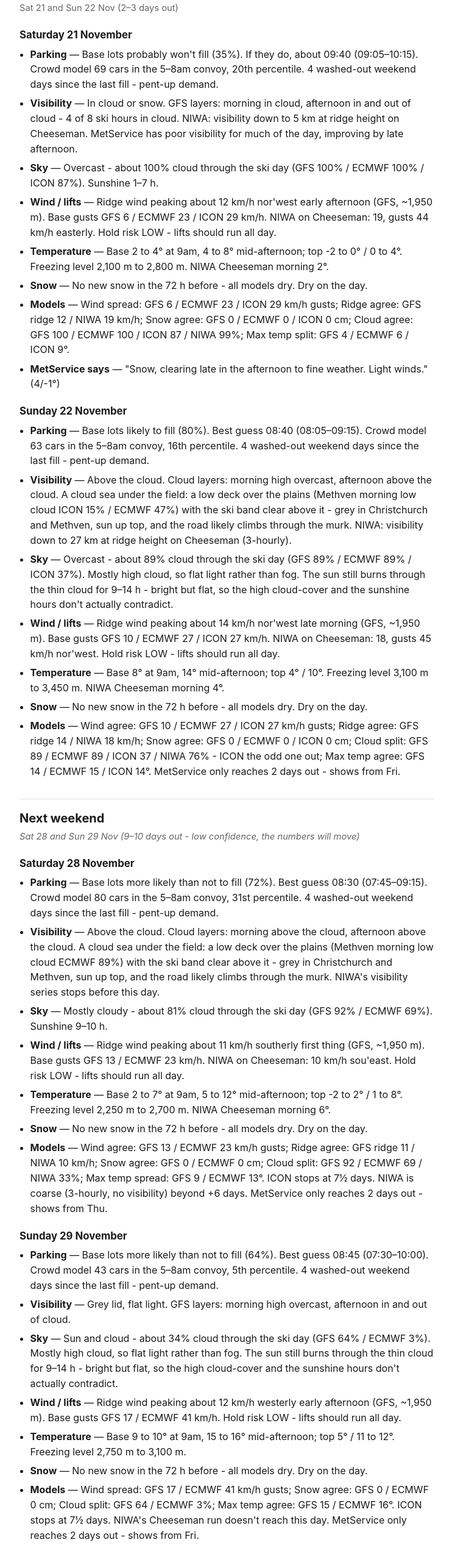
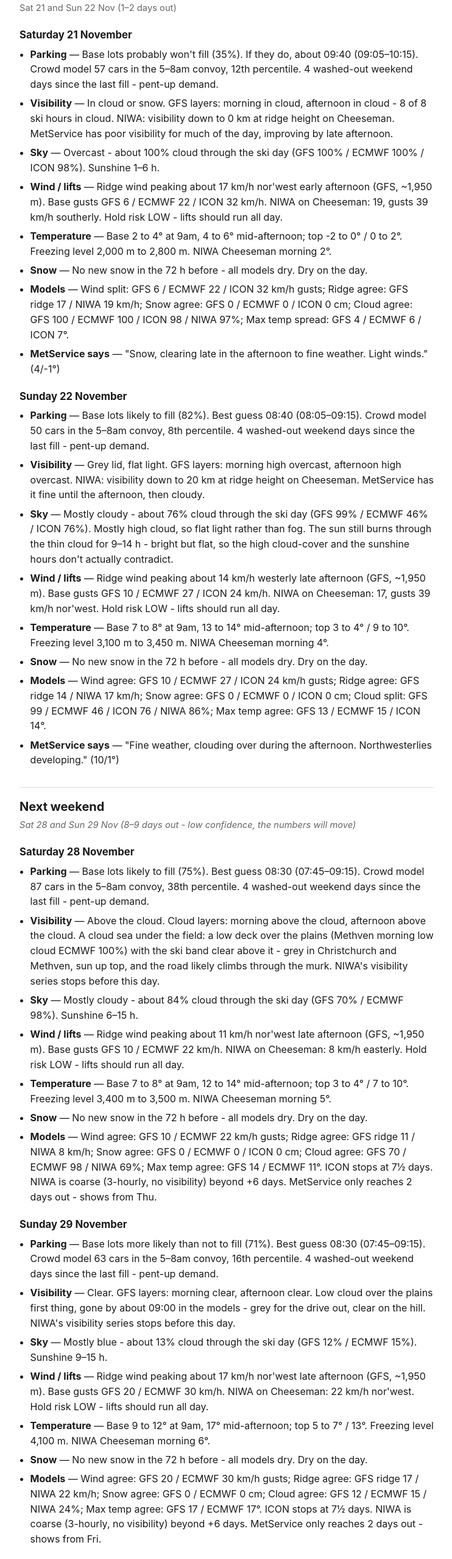
Before and after one commit to dhw52/mt-hutt-weather, a plain HTML site: page index.html in a window 1280 px wide. Shown: the part 240-2797 px from the top of the page at 61% size, without its empty margins (268-1010 px from the left). Drawn offline with Linux system fonts and the light colour scheme.

Commit message:
weekend forecast: 2026-11-19T15:57Z

```diff
--- a/index.html
+++ b/index.html
@@ -23,50 +23,50 @@ ul{padding-left:1.1rem;margin:.3rem 0} li{margin:.4rem 0}
 .lowconf{color:var(--muted);font-style:italic}
 a{color:var(--accent)}</style></head><body><main>
 <h1>Mt Hutt - the next two weekends</h1>
-<p class="meta">Issued Thu 19 Nov 2026, 13:34 NZ. Updated twice a day, about 09:30 and 21:30 NZ, through the season. Next issue about 21:30 Thu 19 Nov - GitHub&#x27;s scheduler sometimes runs a few hours late, but a late issue still pulls the most recent model runs, so the data is current even when the timestamp is not.</p>
-<h2>This weekend</h2><p class="sub">Sat 21 and Sun 22 Nov (2–3 days out)</p>
+<p class="meta">Issued Fri 20 Nov 2026, 04:57 NZ. Updated twice a day, about 09:30 and 21:30 NZ, through the season. Next issue about 09:30 Fri 20 Nov - GitHub&#x27;s scheduler sometimes runs a few hours late, but a late issue still pulls the most recent model runs, so the data is current even when the timestamp is not.</p>
+<h2>This weekend</h2><p class="sub">Sat 21 and Sun 22 Nov (1–2 days out)</p>
 <h3>Saturday 21 November</h3><ul>
-<li><b>Parking</b> — Base lots probably won&#x27;t fill (35%). If they do, about 09:40 (09:05–10:15). Crowd model 69 cars in the 5–8am convoy, 20th percentile. 4 washed-out weekend days since the last fill - pent-up demand.</li>
-<li><b>Visibility</b> — In cloud or snow. GFS layers: morning in cloud, afternoon in and out of cloud - 4 of 8 ski hours in cloud. NIWA: visibility down to 5 km at ridge height on Cheeseman. MetService has poor visibility for much of the day, improving by late afternoon.</li>
-<li><b>Sky</b> — Overcast - about 100% cloud through the ski day (GFS 100% / ECMWF 100% / ICON 87%). Sunshine 1–7 h.</li>
-<li><b>Wind / lifts</b> — Ridge wind peaking about 12 km/h nor&#x27;west early afternoon (GFS, ~1,950 m). Base gusts GFS 6 / ECMWF 23 / ICON 29 km/h. NIWA on Cheeseman: 19, gusts 44 km/h easterly. Hold risk LOW - lifts should run all day.</li>
-<li><b>Temperature</b> — Base 2 to 4° at 9am, 4 to 8° mid-afternoon; top -2 to 0° / 0 to 4°. Freezing level 2,100 m to 2,800 m. NIWA Cheeseman morning 2°.</li>
+<li><b>Parking</b> — Base lots probably won&#x27;t fill (35%). If they do, about 09:40 (09:05–10:15). Crowd model 57 cars in the 5–8am convoy, 12th percentile. 4 washed-out weekend days since the last fill - pent-up demand.</li>
+<li><b>Visibility</b> — In cloud or snow. GFS layers: morning in cloud, afternoon in cloud - 8 of 8 ski hours in cloud. NIWA: visibility down to 0 km at ridge height on Cheeseman. MetService has poor visibility for much of the day, improving by late afternoon.</li>
+<li><b>Sky</b> — Overcast - about 100% cloud through the ski day (GFS 100% / ECMWF 100% / ICON 98%). Sunshine 1–6 h.</li>
+<li><b>Wind / lifts</b> — Ridge wind peaking about 17 km/h nor&#x27;west early afternoon (GFS, ~1,950 m). Base gusts GFS 6 / ECMWF 22 / ICON 32 km/h. NIWA on Cheeseman: 19, gusts 39 km/h southerly. Hold risk LOW - lifts should run all day.</li>
+<li><b>Temperature</b> — Base 2 to 4° at 9am, 4 to 6° mid-afternoon; top -2 to 0° / 0 to 2°. Freezing level 2,000 m to 2,800 m. NIWA Cheeseman morning 2°.</li>
 <li><b>Snow</b> — No new snow in the 72 h before - all models dry. Dry on the day.</li>
-<li><b>Models</b> — Wind spread: GFS 6 / ECMWF 23 / ICON 29 km/h gusts; Ridge agree: GFS ridge 12 / NIWA 19 km/h; Snow agree: GFS 0 / ECMWF 0 / ICON 0 cm; Cloud agree: GFS 100 / ECMWF 100 / ICON 87 / NIWA 99%; Max temp split: GFS 4 / ECMWF 6 / ICON 9°.</li>
+<li><b>Models</b> — Wind split: GFS 6 / ECMWF 22 / ICON 32 km/h gusts; Ridge agree: GFS ridge 17 / NIWA 19 km/h; Snow agree: GFS 0 / ECMWF 0 / ICON 0 cm; Cloud agree: GFS 100 / ECMWF 100 / ICON 98 / NIWA 97%; Max temp spread: GFS 4 / ECMWF 6 / ICON 7°.</li>
 <li><b>MetService says</b> — &quot;Snow, clearing late in the afternoon to fine weather. Light winds.&quot; (4/-1°)</li>
 </ul>
 <h3>Sunday 22 November</h3><ul>
-<li><b>Parking</b> — Base lots likely to fill (80%). Best guess 08:40 (08:05–09:15). Crowd model 63 cars in the 5–8am convoy, 16th percentile. 4 washed-out weekend days since the last fill - pent-up demand.</li>
-<li><b>Visibility</b> — Above the cloud. Cloud layers: morning high overcast, afternoon above the cloud. A cloud sea under the field: a low deck over the plains (Methven morning low cloud ICON 15% / ECMWF 47%) with the ski band clear above it - grey in Christchurch and Methven, sun up top, and the road likely climbs through the murk. NIWA: visibility down to 27 km at ridge height on Cheeseman (3-hourly).</li>
-<li><b>Sky</b> — Overcast - about 89% cloud through the ski day (GFS 89% / ECMWF 89% / ICON 37%). Mostly high cloud, so flat light rather than fog. The sun still burns through the thin cloud for 9–14 h - bright but flat, so the high cloud-cover and the sunshine hours don&#x27;t actually contradict.</li>
-<li><b>Wind / lifts</b> — Ridge wind peaking about 14 km/h nor&#x27;west late morning (GFS, ~1,950 m). Base gusts GFS 10 / ECMWF 27 / ICON 27 km/h. NIWA on Cheeseman: 18, gusts 45 km/h nor&#x27;west. Hold risk LOW - lifts should run all day.</li>
-<li><b>Temperature</b> — Base 8° at 9am, 14° mid-afternoon; top 4° / 10°. Freezing level 3,100 m to 3,450 m. NIWA Cheeseman morning 4°.</li>
+<li><b>Parking</b> — Base lots likely to fill (82%). Best guess 08:40 (08:05–09:15). Crowd model 50 cars in the 5–8am convoy, 8th percentile. 4 washed-out weekend days since the last fill - pent-up demand.</li>
+<li><b>Visibility</b> — Grey lid, flat light. GFS layers: morning high overcast, afternoon high overcast. NIWA: visibility down to 20 km at ridge height on Cheeseman. MetService has it fine until the afternoon, then cloudy.</li>
+<li><b>Sky</b> — Mostly cloudy - about 76% cloud through the ski day (GFS 99% / ECMWF 46% / ICON 76%). Mostly high cloud, so flat light rather than fog. The sun still burns through the thin cloud for 9–14 h - bright but flat, so the high cloud-cover and the sunshine hours don&#x27;t actually contradict.</li>
+<li><b>Wind / lifts</b> — Ridge wind peaking about 14 km/h westerly late afternoon (GFS, ~1,950 m). Base gusts GFS 10 / ECMWF 27 / ICON 24 km/h. NIWA on Cheeseman: 17, gusts 39 km/h nor&#x27;west. Hold risk LOW - lifts should run all day.</li>
+<li><b>Temperature</b> — Base 7 to 8° at 9am, 13 to 14° mid-afternoon; top 3 to 4° / 9 to 10°. Freezing level 3,100 m to 3,450 m. NIWA Cheeseman morning 4°.</li>
 <li><b>Snow</b> — No new snow in the 72 h before - all models dry. Dry on the day.</li>
-<li><b>Models</b> — Wind agree: GFS 10 / ECMWF 27 / ICON 27 km/h gusts; Ridge agree: GFS ridge 14 / NIWA 18 km/h; Snow agree: GFS 0 / ECMWF 0 / ICON 0 cm; Cloud split: GFS 89 / ECMWF 89 / ICON 37 / NIWA 76% - ICON the odd one out; Max temp agree: GFS 14 / ECMWF 15 / ICON 14°. MetService only reaches 2 days out - shows from Fri.</li>
+<li><b>Models</b> — Wind agree: GFS 10 / ECMWF 27 / ICON 24 km/h gusts; Ridge agree: GFS ridge 14 / NIWA 17 km/h; Snow agree: GFS 0 / ECMWF 0 / ICON 0 cm; Cloud split: GFS 99 / ECMWF 46 / ICON 76 / NIWA 86%; Max temp agree: GFS 13 / ECMWF 15 / ICON 14°.</li>
+<li><b>MetService says</b> — &quot;Fine weather, clouding over during the afternoon. Northwesterlies developing.&quot; (10/1°)</li>
 </ul>
-<h2>Next weekend</h2><p class="sub lowconf">Sat 28 and Sun 29 Nov (9–10 days out - low confidence, the numbers will move)</p>
+<h2>Next weekend</h2><p class="sub lowconf">Sat 28 and Sun 29 Nov (8–9 days out - low confidence, the numbers will move)</p>
 <h3>Saturday 28 November</h3><ul>
-<li><b>Parking</b> — Base lots more likely than not to fill (72%). Best guess 08:30 (07:45–09:15). Crowd model 80 cars in the 5–8am convoy, 31st percentile. 4 washed-out weekend days since the last fill - pent-up demand.</li>
-<li><b>Visibility</b> — Above the cloud. Cloud layers: morning above the cloud, afternoon above the cloud. A cloud sea under the field: a low deck over the plains (Methven morning low cloud ECMWF 89%) with the ski band clear above it - grey in Christchurch and Methven, sun up top, and the road likely climbs through the murk. NIWA&#x27;s visibility series stops before this day.</li>
-<li><b>Sky</b> — Mostly cloudy - about 81% cloud through the ski day (GFS 92% / ECMWF 69%). Sunshine 9–10 h.</li>
-<li><b>Wind / lifts</b> — Ridge wind peaking about 11 km/h southerly first thing (GFS, ~1,950 m). Base gusts GFS 13 / ECMWF 23 km/h. NIWA on Cheeseman: 10 km/h sou&#x27;east. Hold risk LOW - lifts should run all day.</li>
-<li><b>Temperature</b> — Base 2 to 7° at 9am, 5 to 12° mid-afternoon; top -2 to 2° / 1 to 8°. Freezing level 2,250 m to 2,700 m. NIWA Cheeseman morning 6°.</li>
+<li><b>Parking</b> — Base lots likely to fill (75%). Best guess 08:30 (07:45–09:15). Crowd model 87 cars in the 5–8am convoy, 38th percentile. 4 washed-out weekend days since the last fill - pent-up demand.</li>
+<li><b>Visibility</b> — Above the cloud. Cloud layers: morning above the cloud, afternoon above the cloud. A cloud sea under the field: a low deck over the plains (Methven morning low cloud ECMWF 100%) with the ski band clear above it - grey in Christchurch and Methven, sun up top, and the road likely climbs through the murk. NIWA&#x27;s visibility series stops before this day.</li>
+<li><b>Sky</b> — Mostly cloudy - about 84% cloud through the ski day (GFS 70% / ECMWF 98%). Sunshine 6–15 h.</li>
+<li><b>Wind / lifts</b> — Ridge wind peaking about 11 km/h nor&#x27;west late afternoon (GFS, ~1,950 m). Base gusts GFS 10 / ECMWF 22 km/h. NIWA on Cheeseman: 8 km/h easterly. Hold risk LOW - lifts should run all day.</li>
+<li><b>Temperature</b> — Base 7 to 8° at 9am, 12 to 14° mid-afternoon; top 3 to 4° / 7 to 10°. Freezing level 3,400 m to 3,500 m. NIWA Cheeseman morning 5°.</li>
 <li><b>Snow</b> — No new snow in the 72 h before - all models dry. Dry on the day.</li>
-<li><b>Models</b> — Wind agree: GFS 13 / ECMWF 23 km/h gusts; Ridge agree: GFS ridge 11 / NIWA 10 km/h; Snow agree: GFS 0 / ECMWF 0 cm; Cloud split: GFS 92 / ECMWF 69 / NIWA 33%; Max temp spread: GFS 9 / ECMWF 13°. ICON stops at 7½ days. NIWA is coarse (3-hourly, no visibility) beyond +6 days. MetService only reaches 2 days out - shows from Thu.</li>
+<li><b>Models</b> — Wind agree: GFS 10 / ECMWF 22 km/h gusts; Ridge agree: GFS ridge 11 / NIWA 8 km/h; Snow agree: GFS 0 / ECMWF 0 / ICON 0 cm; Cloud agree: GFS 70 / ECMWF 98 / NIWA 69%; Max temp agree: GFS 14 / ECMWF 11°. ICON stops at 7½ days. NIWA is coarse (3-hourly, no visibility) beyond +6 days. MetService only reaches 2 days out - shows from Thu.</li>
 </ul>
 <h3>Sunday 29 November</h3><ul>
-<li><b>Parking</b> — Base lots more likely than not to fill (64%). Best guess 08:45 (07:30–10:00). Crowd model 43 cars in the 5–8am convoy, 5th percentile. 4 washed-out weekend days since the last fill - pent-up demand.</li>
-<li><b>Visibility</b> — Grey lid, flat light. GFS layers: morning high overcast, afternoon in and out of cloud.</li>
-<li><b>Sky</b> — Sun and cloud - about 34% cloud through the ski day (GFS 64% / ECMWF 3%). Mostly high cloud, so flat light rather than fog. The sun still burns through the thin cloud for 9–14 h - bright but flat, so the high cloud-cover and the sunshine hours don&#x27;t actually contradict.</li>
-<li><b>Wind / lifts</b> — Ridge wind peaking about 12 km/h westerly early afternoon (GFS, ~1,950 m). Base gusts GFS 17 / ECMWF 41 km/h. Hold risk LOW - lifts should run all day.</li>
-<li><b>Temperature</b> — Base 9 to 10° at 9am, 15 to 16° mid-afternoon; top 5° / 11 to 12°. Freezing level 2,750 m to 3,100 m.</li>
+<li><b>Parking</b> — Base lots more likely than not to fill (71%). Best guess 08:30 (07:45–09:15). Crowd model 63 cars in the 5–8am convoy, 16th percentile. 4 washed-out weekend days since the last fill - pent-up demand.</li>
+<li><b>Visibility</b> — Clear. GFS layers: morning clear, afternoon clear. Low cloud over the plains first thing, gone by about 09:00 in the models - grey for the drive out, clear on the hill. NIWA&#x27;s visibility series stops before this day.</li>
+<li><b>Sky</b> — Mostly blue - about 13% cloud through the ski day (GFS 12% / ECMWF 15%). Sunshine 9–15 h.</li>
+<li><b>Wind / lifts</b> — Ridge wind peaking about 17 km/h nor&#x27;west late afternoon (GFS, ~1,950 m). Base gusts GFS 20 / ECMWF 30 km/h. NIWA on Cheeseman: 22 km/h nor&#x27;west. Hold risk LOW - lifts should run all day.</li>
+<li><b>Temperature</b> — Base 9 to 12° at 9am, 17° mid-afternoon; top 5 to 7° / 13°. Freezing level 4,100 m. NIWA Cheeseman morning 6°.</li>
 <li><b>Snow</b> — No new snow in the 72 h before - all models dry. Dry on the day.</li>
-<li><b>Models</b> — Wind spread: GFS 17 / ECMWF 41 km/h gusts; Snow agree: GFS 0 / ECMWF 0 cm; Cloud split: GFS 64 / ECMWF 3%; Max temp agree: GFS 15 / ECMWF 16°. ICON stops at 7½ days. NIWA&#x27;s Cheeseman run doesn&#x27;t reach this day. MetService only reaches 2 days out - shows from Fri.</li>
+<li><b>Models</b> — Wind agree: GFS 20 / ECMWF 30 km/h gusts; Ridge agree: GFS ridge 17 / NIWA 22 km/h; Snow agree: GFS 0 / ECMWF 0 cm; Cloud agree: GFS 12 / ECMWF 15 / NIWA 24%; Max temp agree: GFS 17 / ECMWF 17°. ICON stops at 7½ days. NIWA is coarse (3-hourly, no visibility) beyond +6 days. MetService only reaches 2 days out - shows from Fri.</li>
 </ul>
 <h2>What changed since the last issue</h2><ul>
-<li>Sat 21: visibility mixed → in cloud or snow.</li>
-<li>Sun 22: best guess 08:25 → 08:40, visibility grey lid, flat light → above the cloud.</li>
-<li>Sun 29: visibility mixed → grey lid, flat light.</li>
+<li>Sun 22: visibility above the cloud → grey lid, flat light.</li>
+<li>Sun 29: best guess 08:45 → 08:30, visibility grey lid, flat light → clear.</li>
 </ul><h2>How to read this</h2><ul class="foot">
 <li>Parking is a rule anchored on this season&#x27;s eight observed fills (two weekends by eyewitness), not a fitted model. Weekend + decent conditions centres on ~08:35; weekday powder days ~09:30; fresh snow, pent-up demand after washed-out weekends and school holidays pull it earlier; poor visibility or a wind hold pushes it later and cuts the odds. The chance is shrunk toward the season base rate the further out we look.</li>
 <li>Visibility is where GFS puts the cloud relative to the 1,400–2,100 m skiing band, cross-checked against NIWA&#x27;s ridge-height visibility at Mt Cheeseman (2,031 m, 35 km away - a proxy, not Mt Hutt) and MetService&#x27;s text where it reaches. A cloud sea under the field is read from ICON and ECMWF over Methven instead: GFS doesn&#x27;t hold that low deck, and under the hill the models&#x27; levels sit inside their smoothed mountain.</li>
@@ -78,7 +78,7 @@ a{color:var(--accent)}</style></head><body><main>
 <li><b>ECMWF</b> — the European model, in the open 25 km version, two full runs a day landing about 8am and 8pm NZ, out to 15 days. It moves the weekend picture more than anything else, which is why the two issues sit just after it arrives. Usually the most skilful global model and the one to side with when it splits from GFS on wind. What we get has no cloud-by-height and no freezing level.</li>
 <li><b>ICON</b> — the German model (DWD), ~13 km, four runs a day at about the same times as GFS (~4:30am, 10:30am, 4:30pm, 10:30pm NZ), but only out to about 7½ days, so it drops out of the second weekend. Tends to run strong on wind; a useful tie-breaker inside a week.</li>
 <li><b>NIWA</b> — New Zealand&#x27;s own model chain (1.5 km to two days, coarser after), read at Mt Cheeseman - 2,031 m and 35 km up the range - because there is no public point on Mt Hutt. Refreshes about twice a day (the run we pull in the evening was issued from midday). Hourly to three days, 3-hourly after; visibility and gusts stop at about six days. The best instrument for ridge-height visibility and gusts inside three days, but it is a proxy on a different mountain.</li>
-<li><b>MetService</b> — a meteorologist&#x27;s sentence for the ski field, republished by NZSki, two days ahead only. It shows up when NZSki edit their page, usually 6–8am, with afternoon tweaks. Over 92 days it&#x27;s flagged 26 of 34 bad-visibility days the night before, with 12 false alarms - nearly all of them snow turning up late in the day. Treated as the human check, not a model.</li>
+<li><b>MetService</b> — a meteorologist&#x27;s sentence for the ski field, republished by NZSki, two days ahead only. It shows up when NZSki edit their page, usually 6–8am, with afternoon tweaks. Over 93 days it&#x27;s flagged 27 of 35 bad-visibility days the night before, with 12 false alarms - nearly all of them snow turning up late in the day. Treated as the human check, not a model.</li>
 <li><b>Webcams</b> — not a forecast input - a camera can&#x27;t see Saturday - but the marking scheme. The base and summit cameras are sampled at 9am, midday and 3pm each night and scored for visibility by how much edge detail survives in the frame (a whiteout has none; snow fools brightness measures, so those aren&#x27;t used). Every visibility call above - the GFS layer call, MetService&#x27;s text, NIWA&#x27;s visibility - is checked against those frames after the fact, and the forecasts are archived as issued so the check is fair: GFS rewrites its own history between runs. MetService&#x27;s clean record so far comes from that scoring; the GFS layer call doesn&#x27;t have enough archived days for a number yet.</li>
 <li><b>Weighing them</b> — inside three days: NIWA and MetService for visibility and wind, ECMWF for the big picture, GFS for cloud height. Four to seven days: ECMWF and ICON, with GFS noted as the dissenter. Beyond a week only GFS and ECMWF reach, everything is a lean, and the second weekend will move. When they split on wind, GFS has been the optimist this season - Sat 19 Sep is the live test.</li>
 </ul><p class="foot">This is an independent forecast, not an official one. It is put together from public weather models and NZSki's own live feed, and nobody at the ski field checks it. For the road, chains and whether the mountain is open, always check mthutt.co.nz on the day.</p><p class="foot">Sources: NZSki's live status feed, open-meteo for GFS, ECMWF and ICON, NIWA's public parks forecast for Mt Cheeseman, and MetService's ski-field text as republished by NZSki.</p><p class="foot">Hosted by <a href="https://lopophoto.co.nz/">LopoPhoto</a>, small-group photography workshops in Christchurch.</p></main><script defer src="https://static.cloudflareinsights.com/beacon.min.js" data-cf-beacon='{"token":"865f3a9fea83481996f171003651897d"}'></script></body></html>
```
